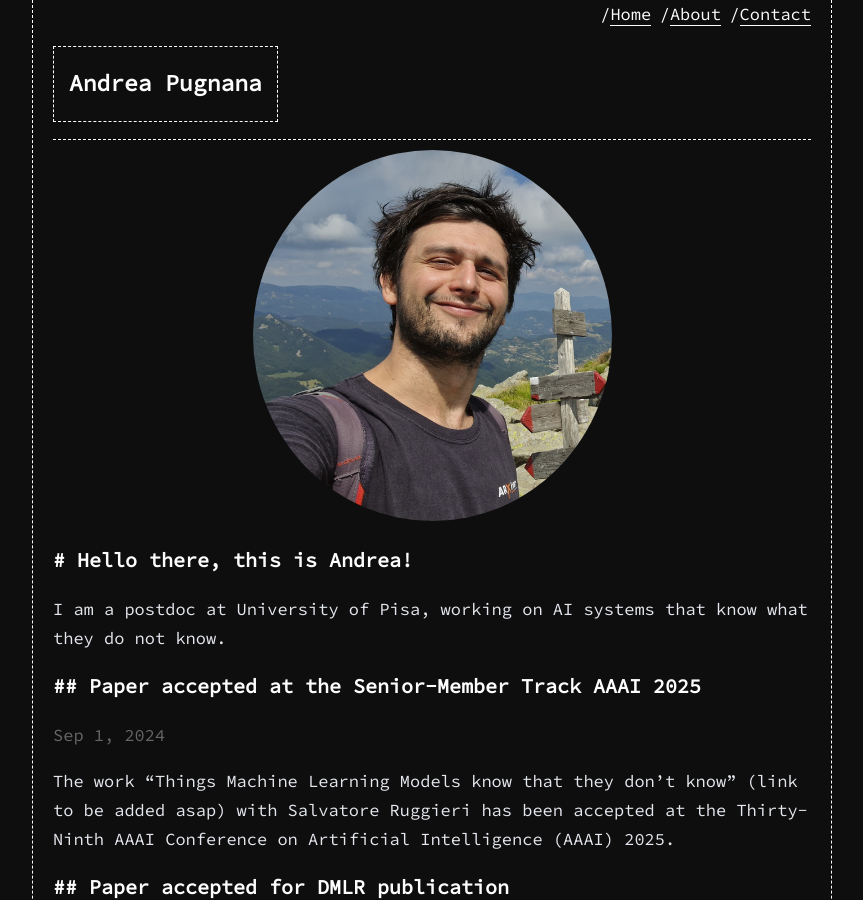
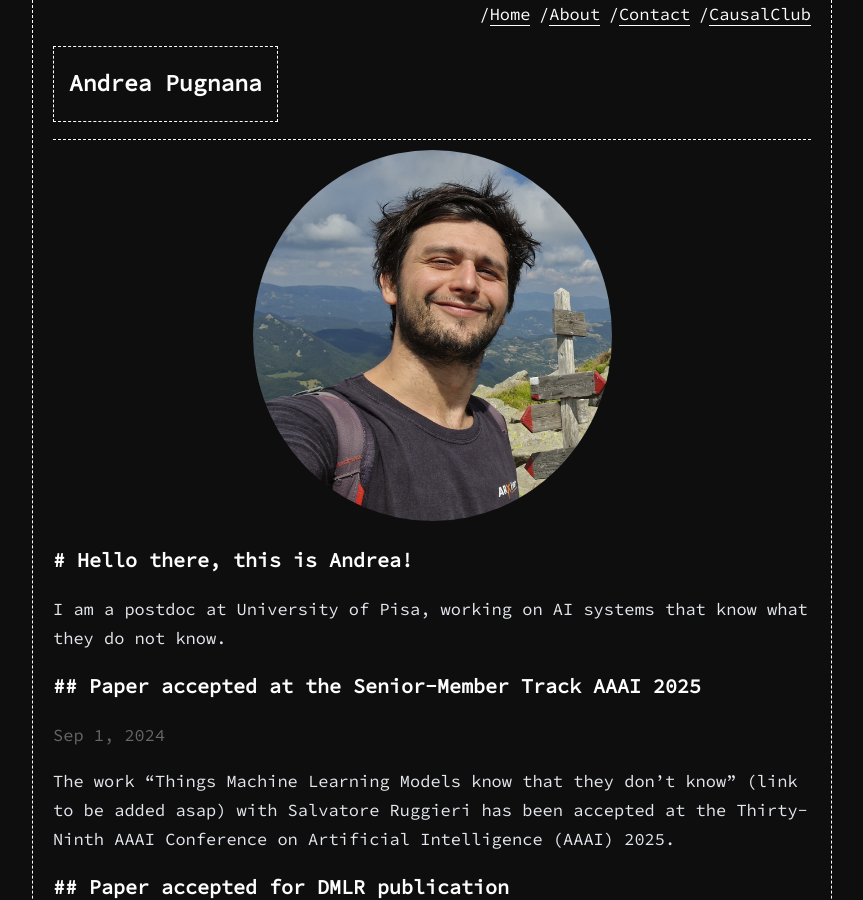
Before and after one commit to andrepugni/andrepugni.github.io, a Jekyll site: the page built from index.html, in a window 1280 px wide and 900 px high. Shown: the whole window, without its empty margins (208-1071 px from the left). Built offline with Jekyll 4.4.1, drawn with Linux system fonts in a browser that asks for light colours.

Commit message:
Updates 2024/12/05

```diff
--- a/_layouts/default.html
+++ b/_layouts/default.html
@@ -17,6 +17,7 @@ layout: compress
             <li><a href="{{site.baseurl}}/">Home</a></li>
             <li><a href="{{site.baseurl}}/about">About</a></li>
             <li><a href="{{site.baseurl}}/contact">Contact</a></li>
+            <li><a href="{{site.baseurl}}/causalClub">CausalClub</a></li>
         </ul>
     </nav>
     <a class="title-a" href="{{site.baseurl}}/"><h1 class="title">{{site.title}}</h1></a>
--- a/_layouts/home.html
+++ b/_layouts/home.html
@@ -18,6 +18,7 @@ layout: compress
             <li><a href="{{site.baseurl}}/">Home</a></li>
             <li><a href="{{site.baseurl}}/about">About</a></li>
             <li><a href="{{site.baseurl}}/contact">Contact</a></li>
+            <li><a href="{{site.baseurl}}/causalClub">CausalClub</a></li>
         </ul>
     </nav>
     <a class="title-a" href="{{site.baseurl}}/"><h1 class="title">{{site.title}}</h1></a>
```
